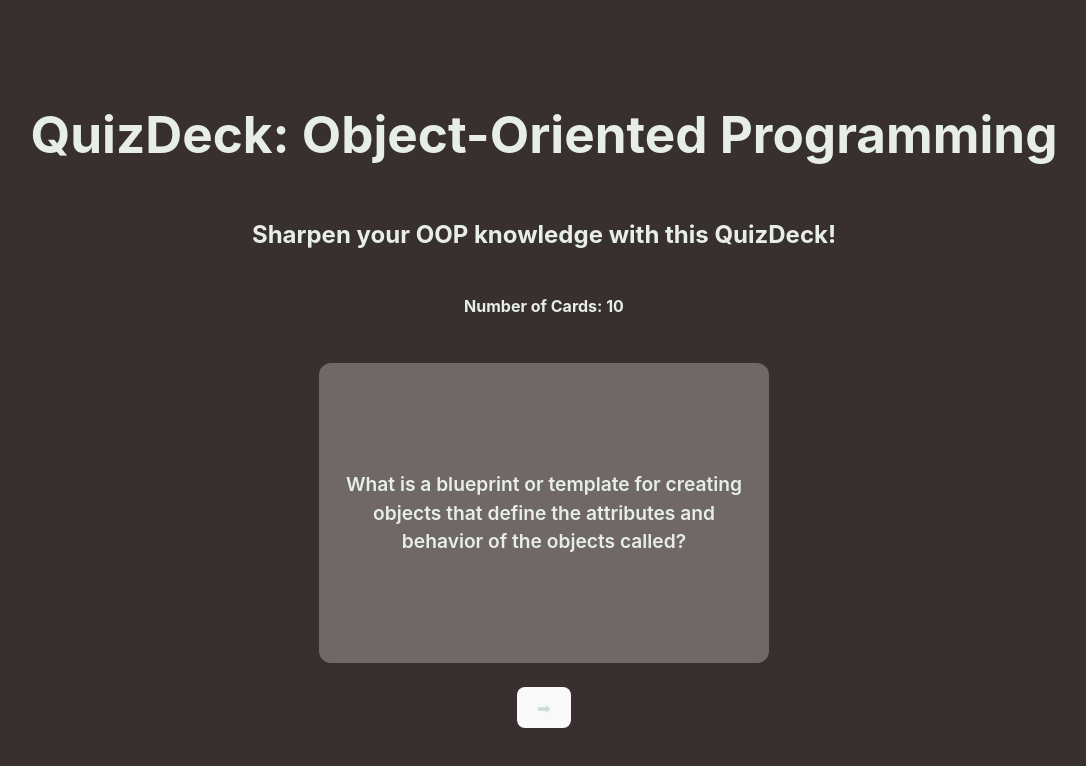
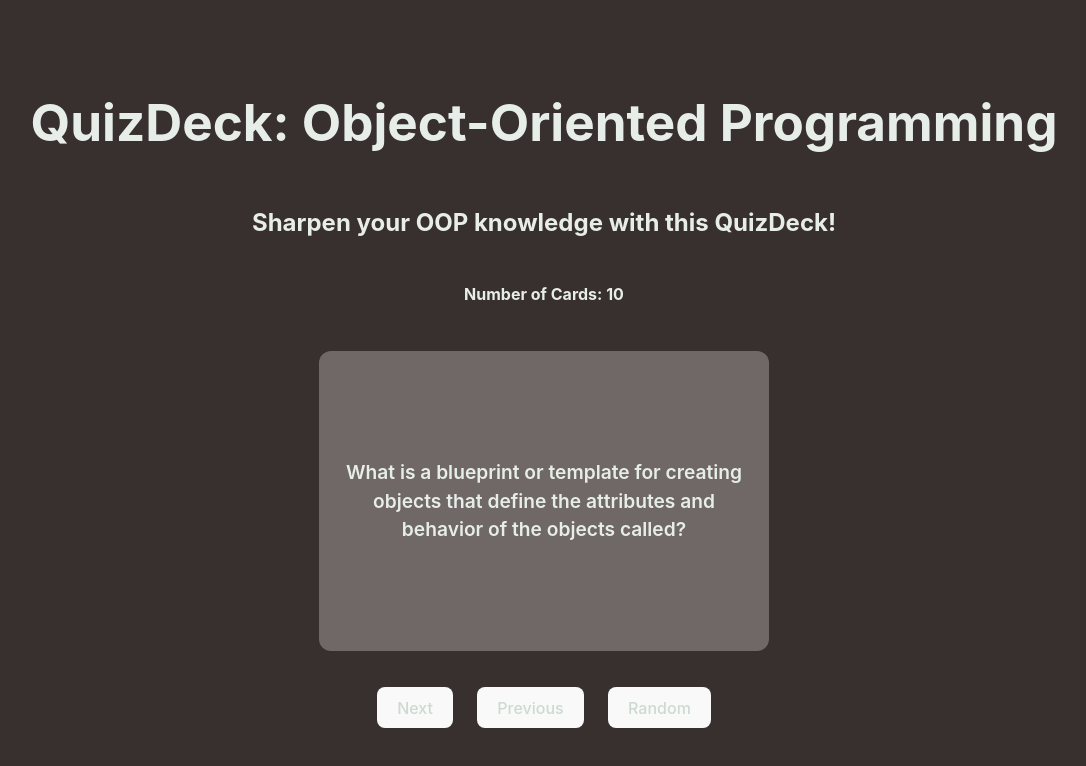
Before and after one commit to haynesmatt/QuizDeck, a React (Vite) app: page / in a window 1280 px wide. Shown: the top 766 px of the page, without its empty margins (96-1182 px from the left). Built offline with nearby package versions, Linux system fonts and the light colour scheme.

Commit message:
add back, next, random buttons

```diff
--- a/src/App.css
+++ b/src/App.css
@@ -17,6 +17,7 @@
 
 button {
   padding: 24px;
+  margin: 12px;
   color: #CCDAD1;
   background-color: white;
 }
--- a/src/App.jsx
+++ b/src/App.jsx
@@ -33,11 +33,24 @@ function App() {
   const [num_cards, addCard] = useState(question_array.length)
   const [question, setQuestion] = useState(question_array[0]);
   const [answer, setAnswer] = useState(answer_array[0]);
+  const [index, setIndex] = useState(0)
 
   const changeCard = () => {
-    const randomIndex = Math.floor(Math.random() * num_cards);
-    setQuestion(question_array[randomIndex])
-    setAnswer(answer_array[randomIndex])
+    setIndex(Math.floor(Math.random() * num_cards));
+    setQuestion(question_array[index]);
+    setAnswer(answer_array[index]);
+  }
+
+  const nextCard = () => {
+    setIndex(index + 1 < question_array.length ? index + 1 : 0)
+    setQuestion(question_array[index]);
+    setAnswer(answer_array[index]);
+  }
+
+  const prevCard = () => {
+    setIndex(index - 1 >= 0 ? index - 1 : question_array.length - 1)
+    setQuestion(question_array[index]);
+    setAnswer(answer_array[index]);
   }
 
   return (
@@ -46,7 +59,11 @@ function App() {
       <h2>Sharpen your OOP knowledge with this QuizDeck!</h2>
       <h4>Number of Cards: {num_cards}</h4>
       <Card question={question} answer={answer} />
-      <button onClick={changeCard}>➡</button>
+      <div className='Buttons'>
+        <button onClick={nextCard}>Next</button>
+        <button onClick={prevCard}>Previous</button>
+        <button onClick={changeCard}>Random</button>
+      </div>
     </div>
   )
 }
```
